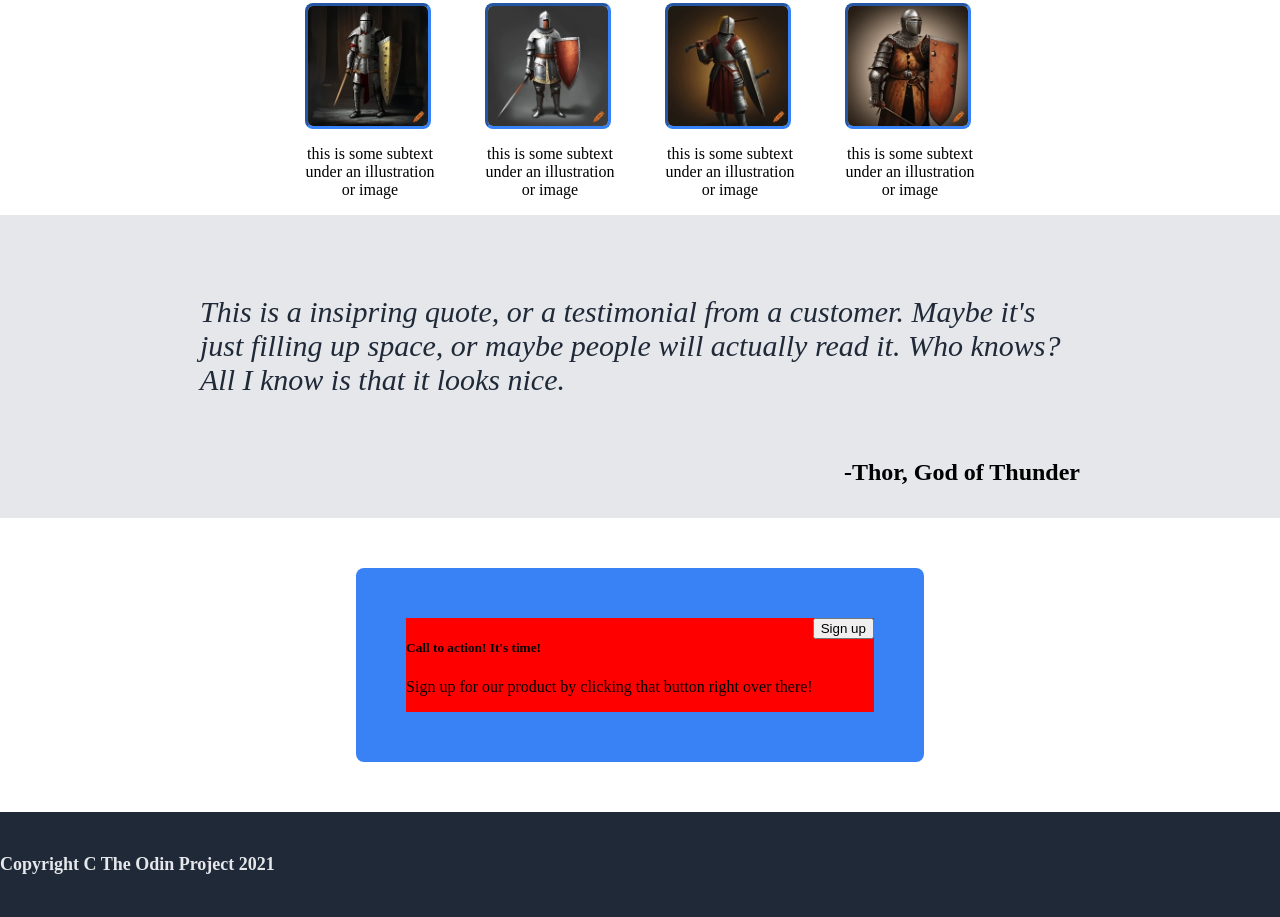
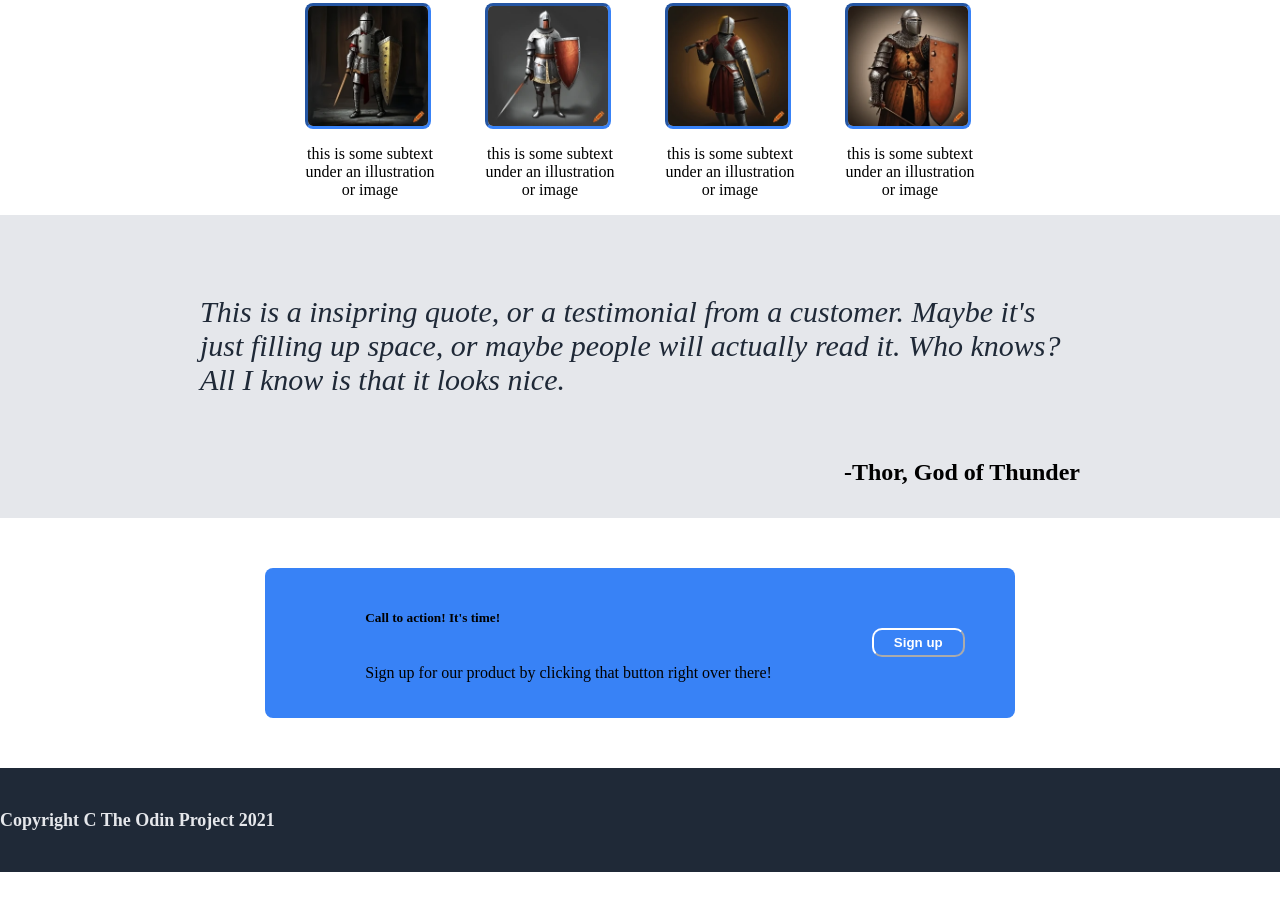
Before and after one commit to noah-tah/odin-landing-page, a plain HTML site: page index.html in a window 1280 px wide. Shown: the part 477-1394 px from the top of the page. After the commit the page ends 1349 px from the top, so only its background shows below. Drawn offline with Linux system fonts and the light colour scheme.

Commit message:
got that gosh darn sign up button looking pretty gosh darn sharp

```diff
--- a/index.html
+++ b/index.html
@@ -6,8 +6,9 @@
 	<title>Noah's Landing Page</title>
 	<link rel="stylesheet" href="style.css" type="text/css">
 </head>
+
+<div class="flex-container">
 <body>
-<div class="flex-container">
 
 	<div class="top-page-container">
 		<div class="header-container">
@@ -77,8 +78,10 @@
 			</div>
 		</div>
 	</div>
+	<div class="copyright-footer-container">
+		<h6 class="copyright">Copyright C The Odin Project 2021</h6>
+	</div>
+
+
 </body>
-<footer>
-	<h6 class="copyright">Copyright C The Odin Project 2021</h6>
-</footer>
 </div>
--- a/style.css
+++ b/style.css
@@ -34,19 +34,13 @@ body {
     padding: 0;
 }
 
-footer {
-    margin: 0;
-    padding: 0;
-    background-color: #1F2937;
 
-}
 
 .flex-container {
     margin: 0;
     padding: 0;
     display: flex;
     flex-direction: column;
-    justify-content: space-between;
 }
 
 .header-logo {
@@ -215,12 +209,49 @@ h1 {
 .call-to-action-container {
     display: flex;
     background-color: #3882F6;
-    margin: 50px;
+    margin-top: 50px;
+    margin-bottom: 50px;
     border-radius: 0.5em;
+    justify-content: space-between;
+    height: 150px;
 }
 
 .call-to-action-inner-container {
     display: flex;
     margin: 50px;
-    background-color: red;
+    gap: 100px;
 }
+.call-to-action-left-subcontainer {
+    display: flex;
+    flex-direction: column;
+    justify-content: center;
+    margin-left: 50px;
+}
+
+.call-to-action-right-subcontainer {
+    display:flex;
+    align-items: center;
+    justify-content: flex-end;
+}
+.copyright-footer-container {
+    display: flex;
+    margin: 0;
+    padding: 0;
+    background-color: #1F2937;
+}
+
+.footer-button {
+    border-color: white;
+    border-width: 2px;
+    background-color: #3882F6;
+    border-radius: 10px;
+    padding-left:20px;
+    padding-right: 20px;
+    padding-top: 5px;
+    padding-bottom: 5px;
+}
+
+.sign-up-link-footer {
+    color: white;
+    font-weight: bold;
+}
```
